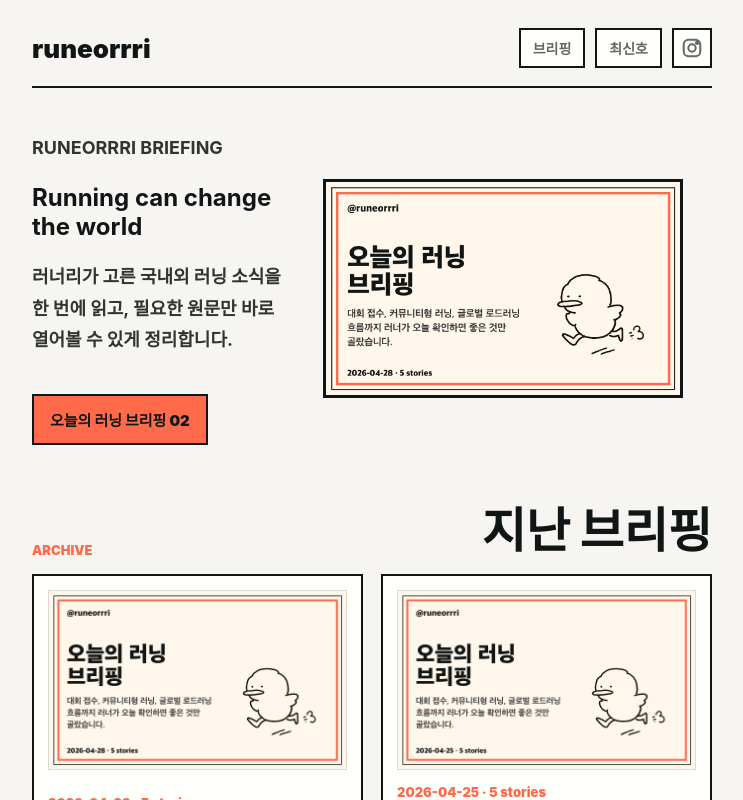
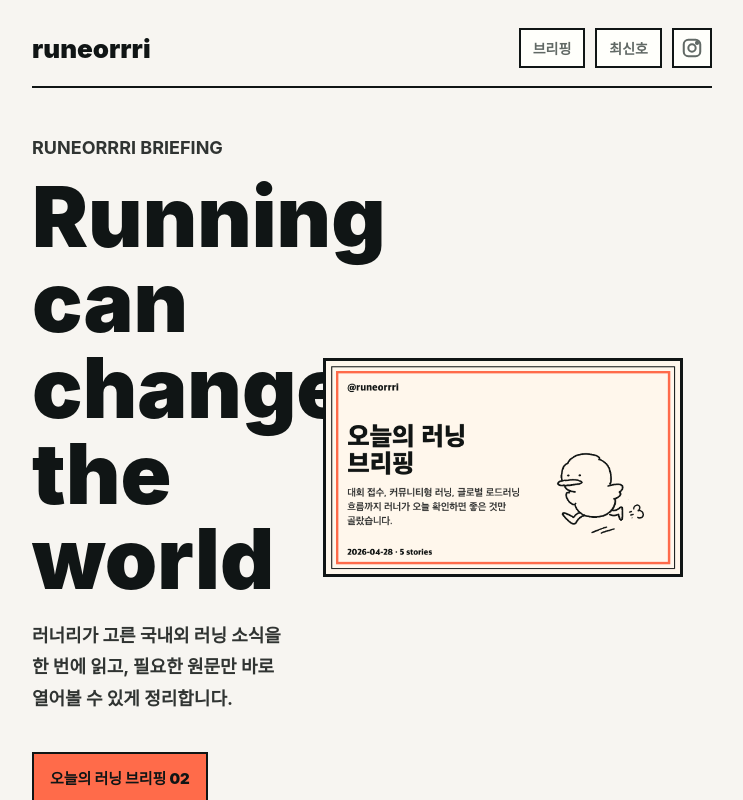
Before and after one commit to twotwozero/runeorrri, a React (Vite) app in the folder web/: page / in a window 1280 px wide. Shown: the top 800 px of the page, without its empty margins (268-1011 px from the left). Built offline with nearby package versions, Linux system fonts and the light colour scheme.

Commit message:
main.tsx

```diff
--- a/web/src/main.tsx
+++ b/web/src/main.tsx
@@ -116,7 +116,7 @@ function HomePage() {
         <section className="home-hero">
           <div className="home-copy">
             <p className="eyebrow">RUNEORRRI BRIEFING</p>
-            <h2>Running can change the world</h2>
+            <h1>Running can change the world</h1>
             <p>
               러너리가 고른 국내외 러닝 소식을 한 번에 읽고, 필요한 원문만 바로 열어볼 수 있게
               정리합니다.
```
